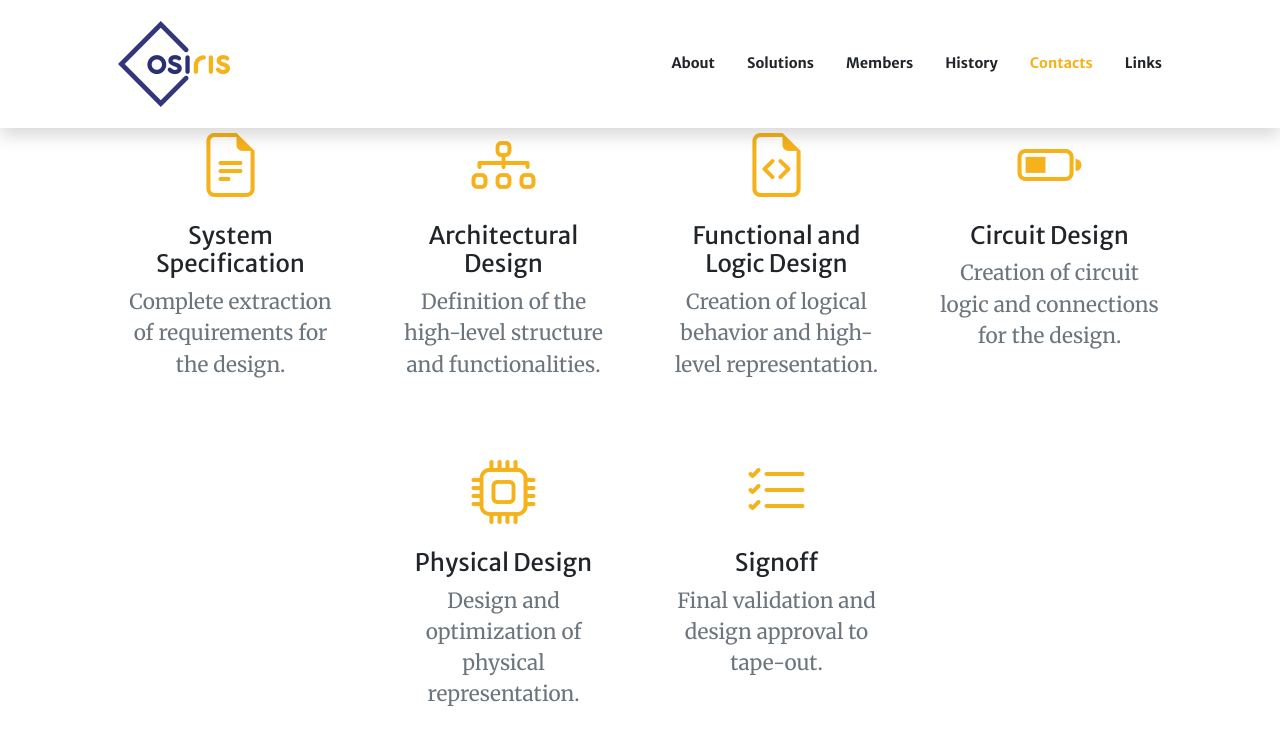
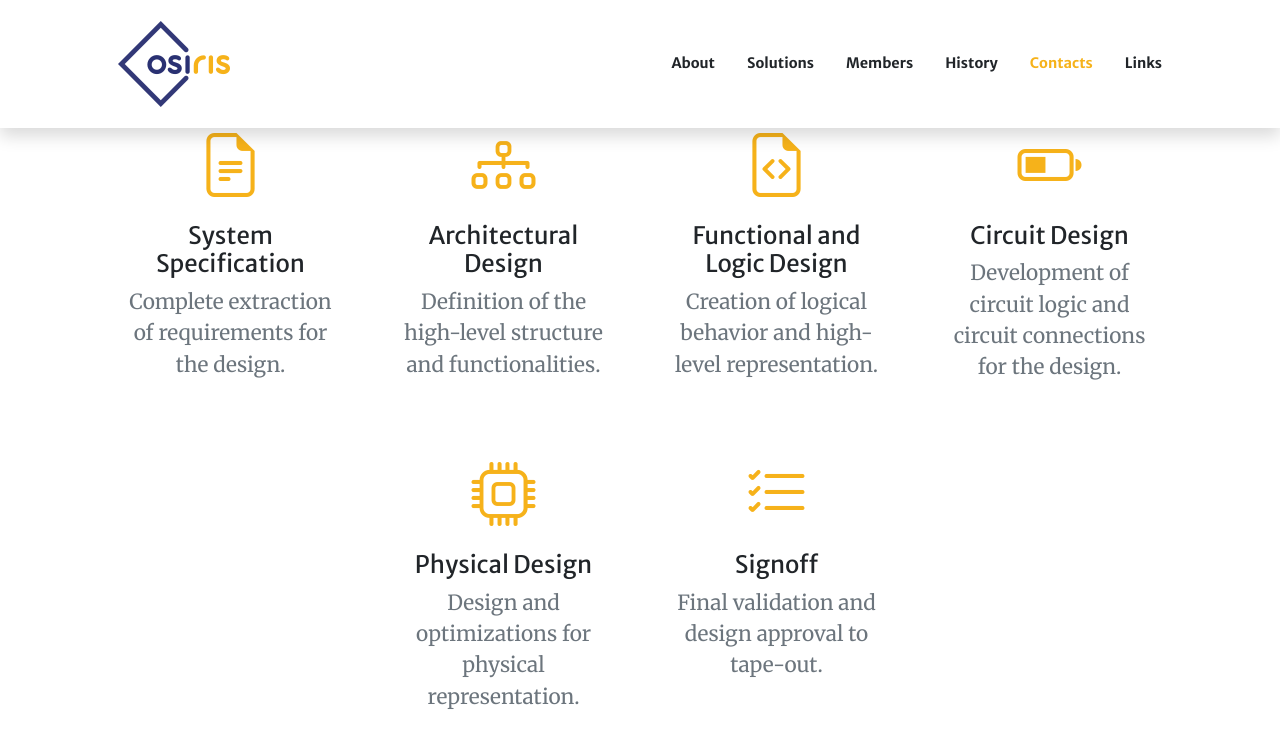
Before and after one commit to grouposiris/osiris_website, a Jekyll site: the page built from index.md, in a window 1280 px wide and 900 px high, scrolled down 1729 px, cut to the strip 0-830 px from the top of the window. Shown: the top 748 px of the strip. Built offline with Jekyll 4.4.1, drawn with Linux system fonts in a browser that asks for light colours; comment, search, counter and statistics services are not loaded.

Commit message:
Updating services texts

```diff
--- a/index.md
+++ b/index.md
@@ -36,10 +36,10 @@ sections:
         text: Creation of logical behavior and high-level representation.
         icon: bi-file-earmark-code
       - title: Circuit Design
-        text: Creation of circuit logic and connections for the design.
+        text: Development of circuit logic and circuit connections for the design.
         icon: bi-battery-half
       - title: Physical Design
-        text: Design and optimization of physical representation.
+        text: Design and optimizations for physical representation.
         icon: bi-cpu
       - title: Signoff
         text: Final validation and design approval to tape-out.
```
